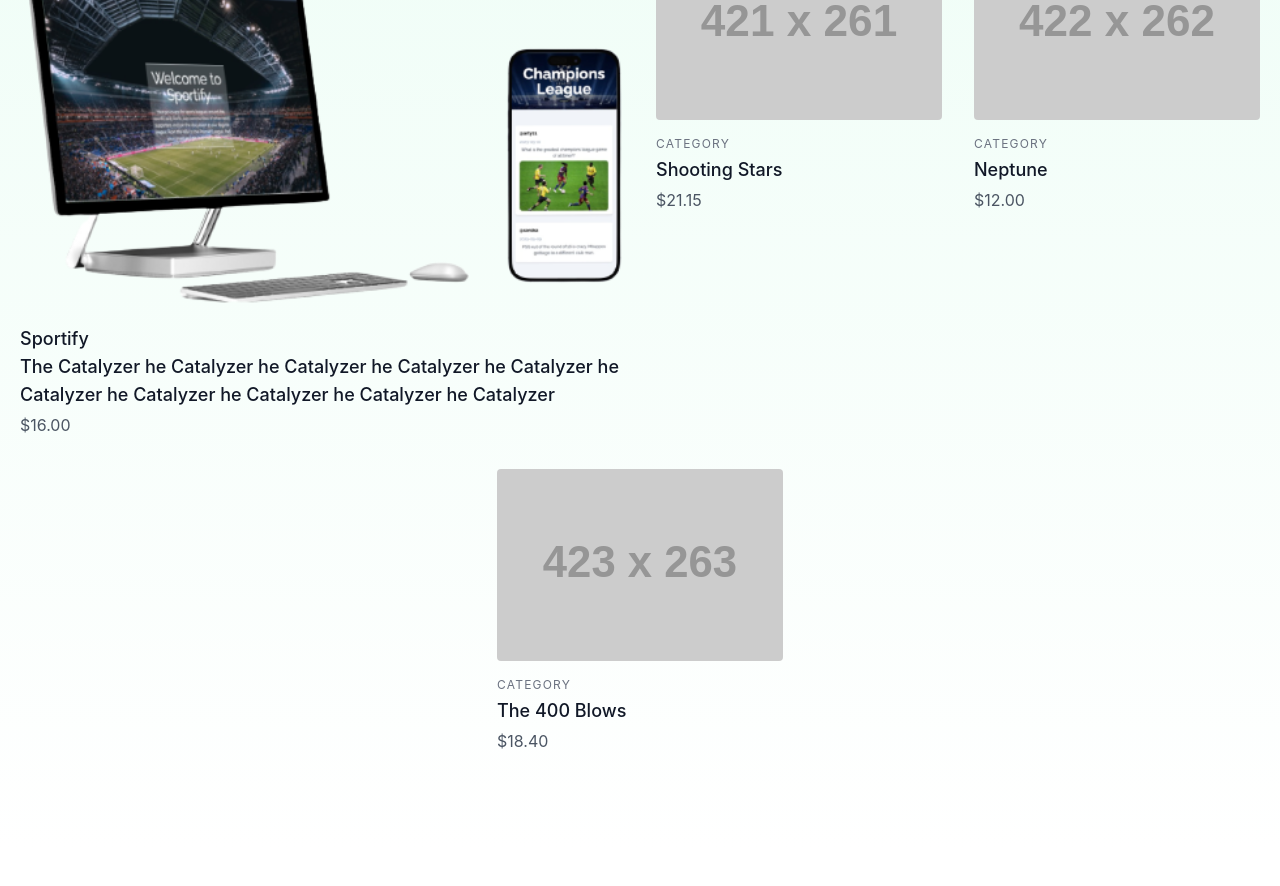
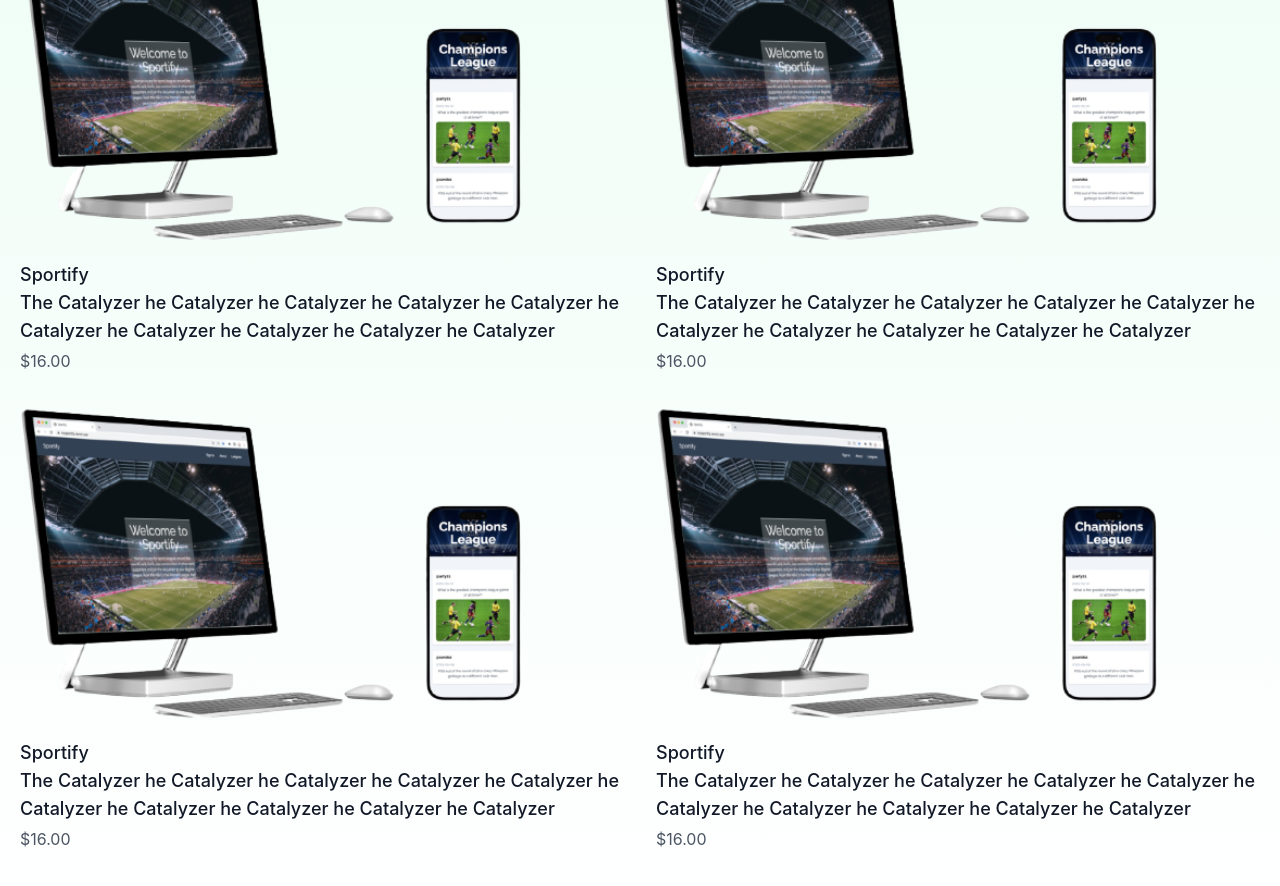
Before and after one commit to nickonbabaei/portfolio, a React (Create React App) app in the folder client/: page / in a window 1280 px wide. Shown: the part 1680-2566 px from the top of the page. Before the commit the page ends 2529 px from the top, so only its background shows below. Built offline with nearby package versions, Linux system fonts and the light colour scheme.

Commit message:
completed projects section skeleton

```diff
--- a/client/src/components/Projects.jsx
+++ b/client/src/components/Projects.jsx
@@ -12,7 +12,7 @@
                 <div class="flex flex-wrap justify-center -m-4">
                     <div class="lg:w-1/2 md:w-4/6 p-4 w-full">
                         <a class="block relative rounded overflow-hidden">
-                            <img alt="ecommerce" class="object-cover object-center w-full h-full block" src={SportifyPreview} />
+                            <img alt="Sportify Application" class="object-cover object-center w-full h-full block xl:w-5/6" src={SportifyPreview} />
                         </a>
                         <div class="mt-4">
                             <h3 class="text-gray-900 title-font text-lg font-medium">Sportify</h3>
@@ -20,36 +20,39 @@
                             <p class="mt-1">$16.00</p>
                         </div>
                     </div>
-                    <div class="lg:w-1/4 md:w-1/2 p-4 w-full">
-                        <a class="block relative h-48 rounded overflow-hidden">
-                            <img alt="ecommerce" class="object-cover object-center w-full h-full block" src="https://dummyimage.com/421x261" />
+                    <div class="lg:w-1/2 md:w-4/6 p-4 w-full">
+                        <a class="block relative rounded overflow-hidden">
+                            <img alt="Sportify Application" class="object-cover object-center w-full h-full block xl:w-5/6" src={SportifyPreview} />
                         </a>
                         <div class="mt-4">
-                            <h3 class="text-gray-500 text-xs tracking-widest title-font mb-1">CATEGORY</h3>
-                            <h2 class="text-gray-900 title-font text-lg font-medium">Shooting Stars</h2>
-                            <p class="mt-1">$21.15</p>
+                            <h3 class="text-gray-900 title-font text-lg font-medium">Sportify</h3>
+                            <h2 class="text-gray-900 title-font text-lg font-medium">The Catalyzer he Catalyzer he Catalyzer he Catalyzer he Catalyzer he Catalyzer he Catalyzer he Catalyzer he Catalyzer he Catalyzer</h2>
+                            <p class="mt-1">$16.00</p>
                         </div>
                     </div>
-                    <div class="lg:w-1/4 md:w-1/2 p-4 w-full">
-                        <a class="block relative h-48 rounded overflow-hidden">
-                            <img alt="ecommerce" class="object-cover object-center w-full h-full block" src="https://dummyimage.com/422x262" />
+                    <div class="lg:w-1/2 md:w-4/6 p-4 w-full">
+                        <a class="block relative rounded overflow-hidden">
+                            <img alt="Sportify Application" class="object-cover object-center w-full h-full block xl:w-5/6" src={SportifyPreview} />
                         </a>
                         <div class="mt-4">
-                            <h3 class="text-gray-500 text-xs tracking-widest title-font mb-1">CATEGORY</h3>
-                            <h2 class="text-gray-900 title-font text-lg font-medium">Neptune</h2>
-                            <p class="mt-1">$12.00</p>
+                            <h3 class="text-gray-900 title-font text-lg font-medium">Sportify</h3>
+                            <h2 class="text-gray-900 title-font text-lg font-medium">The Catalyzer he Catalyzer he Catalyzer he Catalyzer he Catalyzer he Catalyzer he Catalyzer he Catalyzer he Catalyzer he Catalyzer</h2>
+                            <p class="mt-1">$16.00</p>
                         </div>
                     </div>
-                    <div class="lg:w-1/4 md:w-1/2 p-4 w-full">
-                        <a class="block relative h-48 rounded overflow-hidden">
-                            <img alt="ecommerce" class="object-cover object-center w-full h-full block" src="https://dummyimage.com/423x263" />
+                    <div class="lg:w-1/2 md:w-4/6 p-4 w-full">
+                        <a class="block relative rounded overflow-hidden">
+                            <img alt="Sportify Application" class="object-cover object-center w-full h-full block xl:w-5/6" src={SportifyPreview} />
                         </a>
                         <div class="mt-4">
-                            <h3 class="text-gray-500 text-xs tracking-widest title-font mb-1">CATEGORY</h3>
-                            <h2 class="text-gray-900 title-font text-lg font-medium">The 400 Blows</h2>
-                            <p class="mt-1">$18.40</p>
+                            <h3 class="text-gray-900 title-font text-lg font-medium">Sportify</h3>
+                            <h2 class="text-gray-900 title-font text-lg font-medium">The Catalyzer he Catalyzer he Catalyzer he Catalyzer he Catalyzer he Catalyzer he Catalyzer he Catalyzer he Catalyzer he Catalyzer</h2>
+                            <p class="mt-1">$16.00</p>
                         </div>
                     </div>
+
+
+
 
 
 
```
